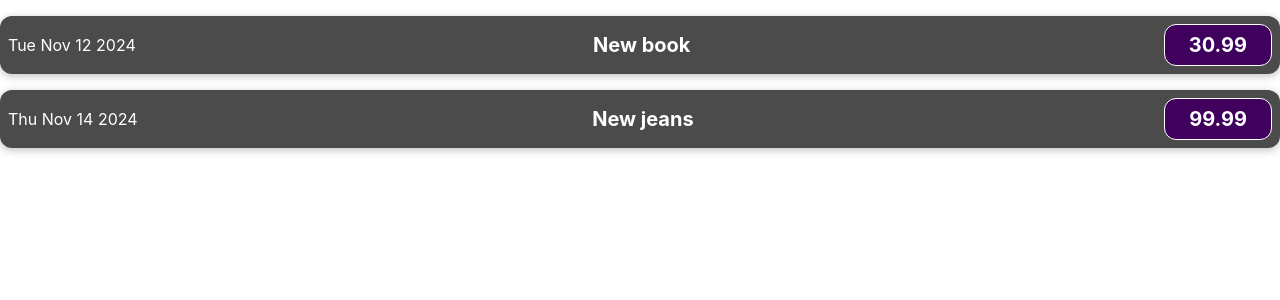
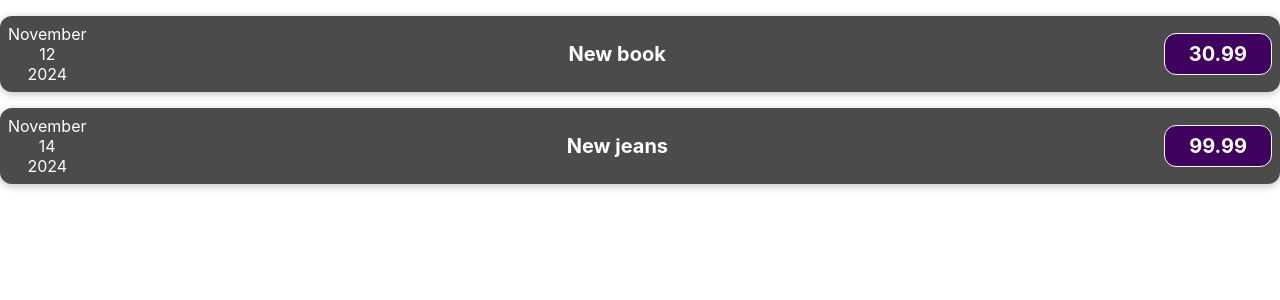
Before and after one commit to elmar-unn/codespaces-react, a React (Vite) app: page / in a window 1280 px wide. Shown: the top 300 px of the page. Built offline with nearby package versions, Linux system fonts and the light colour scheme.

Commit message:
yl 4. lahendus.

```diff
--- /dev/null
+++ b/src/components/ExpenseDate.jsx
@@ -0,0 +1,15 @@
+const ExpenseDate = (props) => {
+    const day = props.date.toLocaleString("en-US", { day: "2-digit" })
+    const month = props.date.toLocaleString("en-US", { month: "long" })
+    const year = props.date.getFullYear()
+
+    return (
+        <div>
+            <div>{month}</div>
+            <div>{day}</div>
+            <div>{year}</div>
+        </div>
+    )
+}
+
+export default ExpenseDate
--- a/src/components/ExpenseItem.jsx
+++ b/src/components/ExpenseItem.jsx
@@ -1,16 +1,16 @@
 import "./ExpenseItem.css";
+import ExpenseDate from "./ExpenseDate";
 
 const ExpenseItem = (props) => {
-  console.log(props);
-  console.log(props.data.date);
-
     return (
         <div className="expense-item">
-      <div>{props.data.date.toDateString()}</div>
+            <ExpenseDate date={props.data.date} />
 
             <div className="expense-item__description">
                 <h2>{props.data.title}</h2>
-        <div className="expense-item__price">{props.data.price}</div>
+                <div className="expense-item__price">
+                    {props.data.price}
+                </div>
             </div>
         </div>
     );
```
Lines whose indentation alone changed are shown as unchanged.
